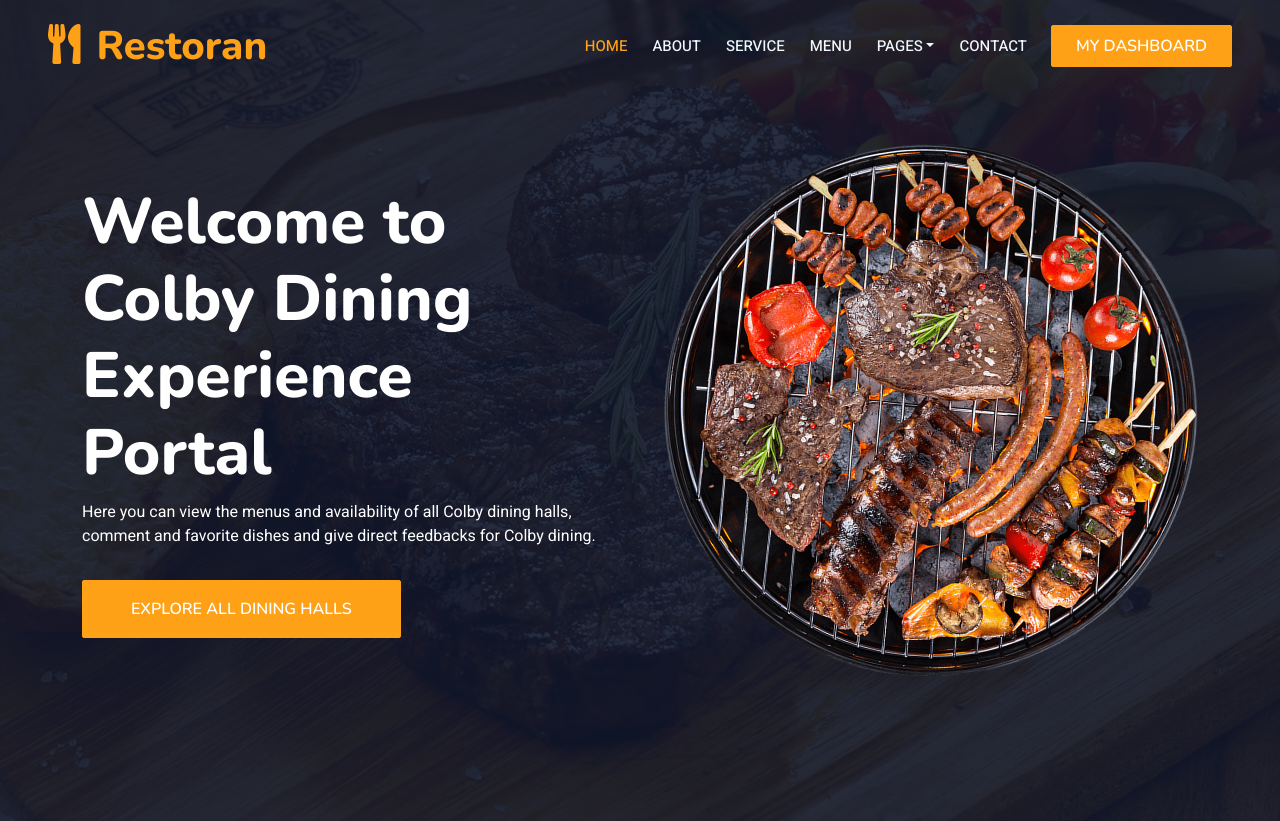
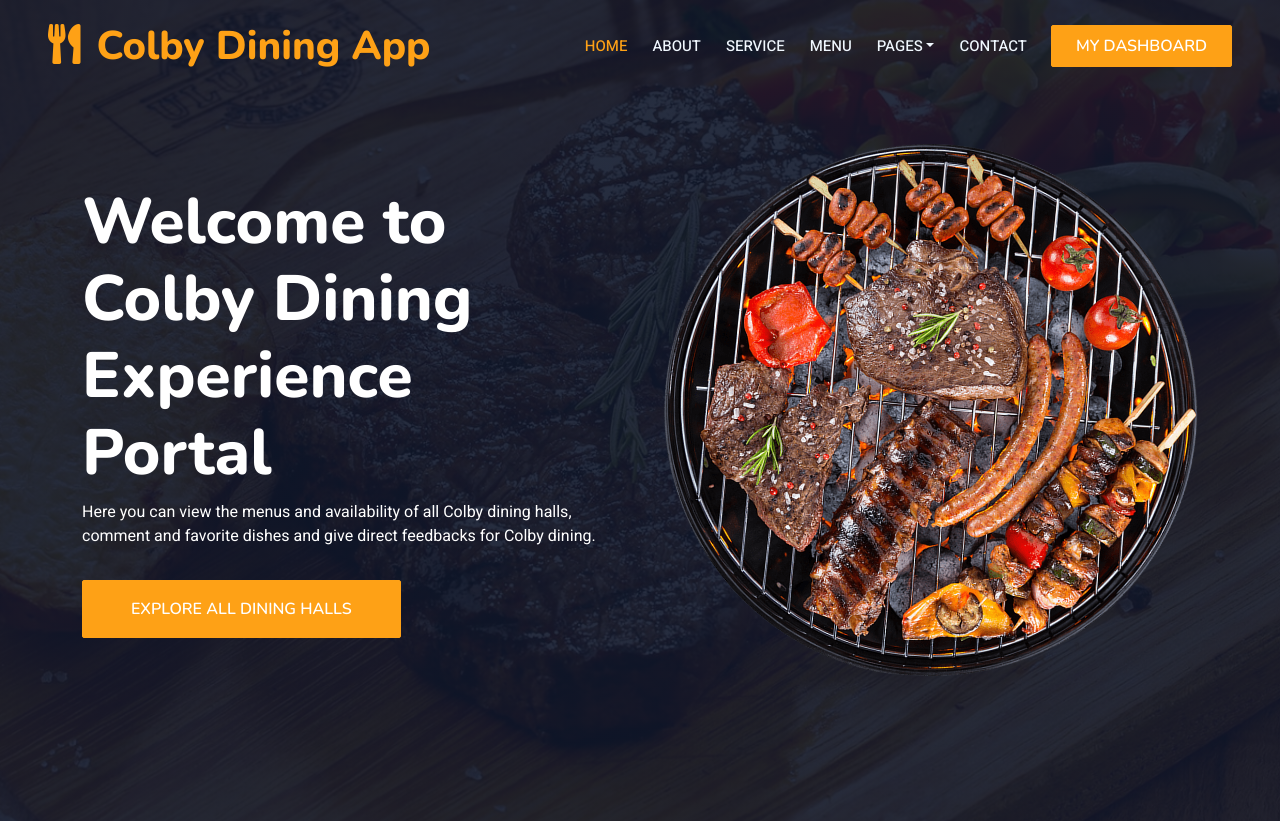
Before and after one commit to cathymonkey/Colby-Dining-App, a Python web app: template templates/index.html in a window 1280 px wide. Shown: the top 821 px of the page. Run offline with Jinja, Linux system fonts and the light colour scheme; the template is opened without the code that fills it, so the values that code supplies are empty; some libraries are stand-ins or nearby versions.

Commit message:
Change App name

```diff
--- a/templates/index.html
+++ b/templates/index.html
@@ -3,7 +3,7 @@
 
 <head>
     <meta charset="utf-8">
-    <title>Restoran - Bootstrap Restaurant Template</title>
+    <title>Colby Dining App</title>
     <meta content="width=device-width, initial-scale=1.0" name="viewport">
     <meta content="" name="keywords">
     <meta content="" name="description">
@@ -47,7 +47,7 @@
         <div class="container-xxl position-relative p-0">
             <nav class="navbar navbar-expand-lg navbar-dark bg-dark px-4 px-lg-5 py-3 py-lg-0">
                 <a href="" class="navbar-brand p-0">
-                    <h1 class="text-primary m-0"><i class="fa fa-utensils me-3"></i>Restoran</h1>
+                    <h1 class="text-primary m-0"><i class="fa fa-utensils me-3"></i>Colby Dining App</h1>
                     <!-- <img src="img/logo.png" alt="Logo"> -->
                 </a>
                 <button class="navbar-toggler" type="button" data-bs-toggle="collapse" data-bs-target="#navbarCollapse">
```
